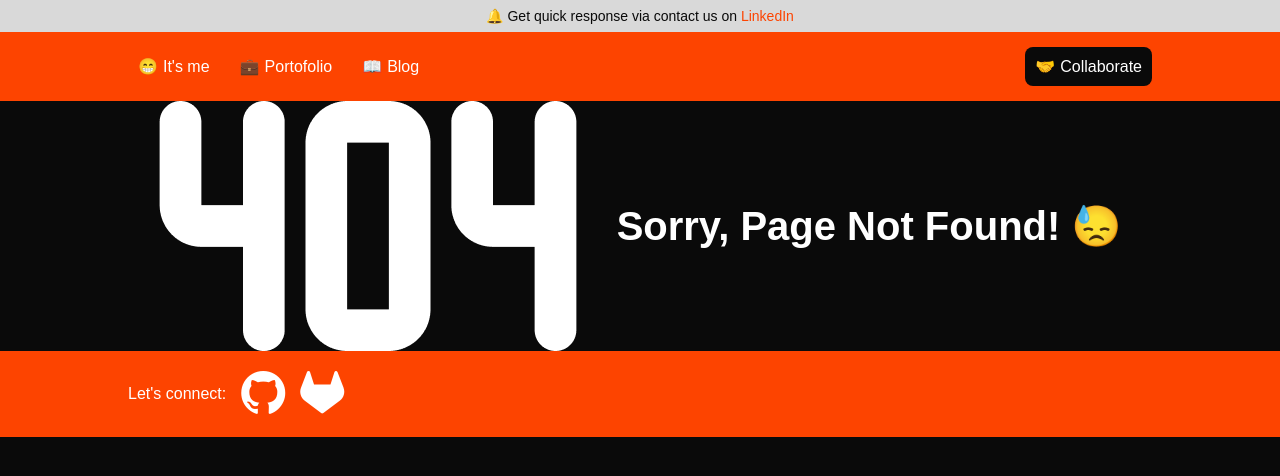
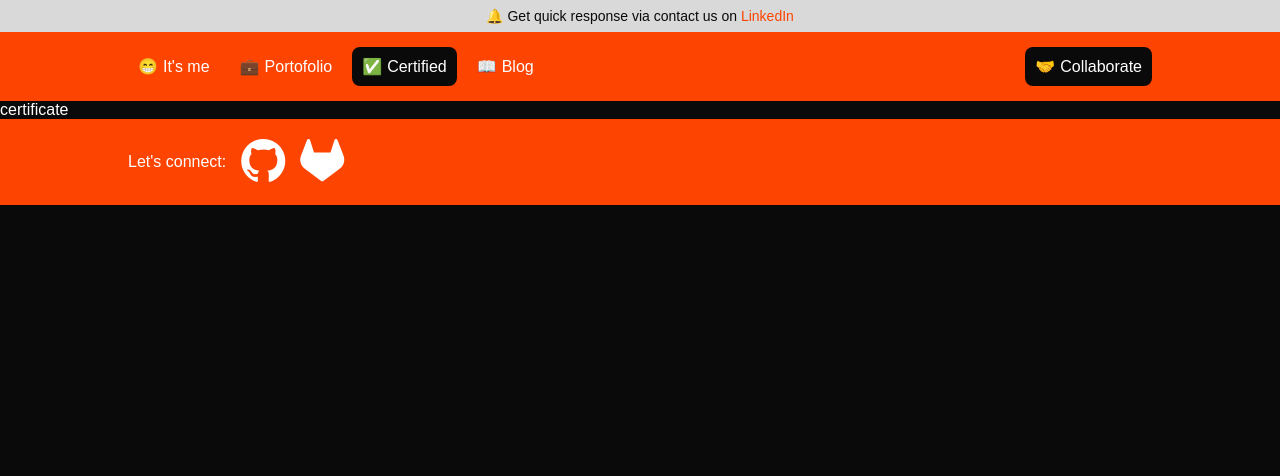
Before and after one commit to Aramdhann/personal-web, a Vue app: page /certificate in a window 1280 px wide. Before the commit this address had no page. Shown: the top 476 px of the page. Built offline with nearby package versions, Linux system fonts and the light colour scheme; a web font is replaced by a local one.

Commit message:
add route and page certification

```diff
--- a/src/components/NavbarItem.vue
+++ b/src/components/NavbarItem.vue
@@ -8,6 +8,9 @@
           >
           <router-link class="nav-item" to="/portofolio"
             >💼<span>Portofolio</span></router-link
+          >
+          <router-link class="nav-item" to="/certificate"
+            >✅<span>Certified</span></router-link
           >
           <router-link class="nav-item" to="/blog"
             >📖<span>Blog</span></router-link
@@ -23,7 +26,7 @@
   </nav>
 </template>
 
-<style>
+<style scoped>
 #nav {
   display: flex;
   align-items: center;
@@ -64,6 +67,16 @@
   padding: 10px;
 }
 
+.btn-base-animate:hover {
+  transform: translate(2px, -2px);
+}
+
+.btn-animate:hover {
+  transition: 0.1s;
+  transform: translate(5px, -5px);
+  box-shadow: -5px 5px var(--secondary-color);
+}
+
 .btn-animate {
   display: flex;
   color: var(--white);
@@ -72,7 +85,7 @@
   border-radius: 8px;
 }
 
-@media (max-width: 614px) {
+@media (max-width: 715px) {
   .nav-item span {
     display: none;
   }
--- a/src/router/index.js
+++ b/src/router/index.js
@@ -23,6 +23,11 @@ const router = createRouter({
       component: () => import("@/views/BlogView.vue"),
     },
     {
+      path: "/certificate",
+      name: "certificate",
+      component: () => import("@/views/CertificateView.vue"),
+    },
+    {
       path: "/:pathMatch(.*)*",
       name: "NotFound",
       component: () => import("@/views/NotFound.vue"),
--- /dev/null
+++ b/src/views/CertificateView.vue
@@ -0,0 +1,3 @@
+<template>
+    certificate
+</template>
```
